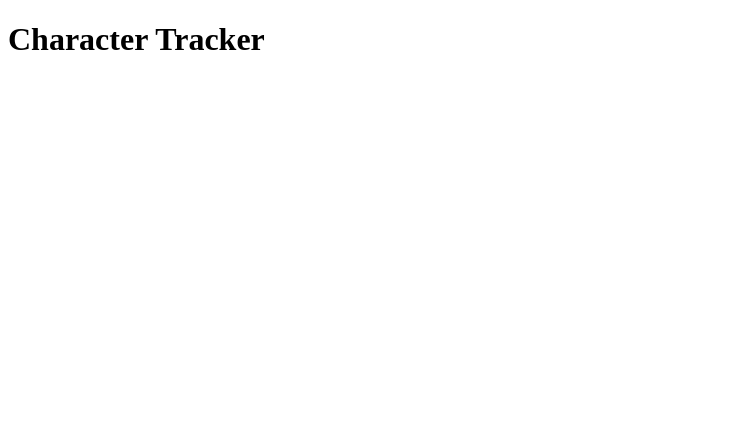
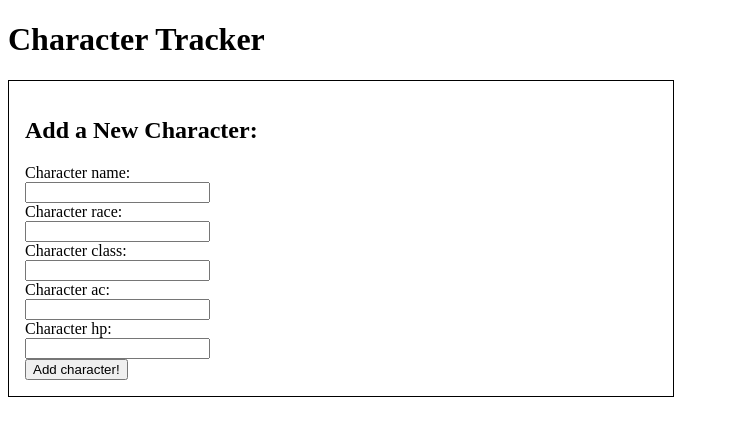
Before and after one commit to khalidwilliams/docker-trial, a React app in the folder character-tracker-ui/: page / in a window 1280 px wide. Shown: the whole page, without its empty margins (0-729 px from the left). Built offline with nearby package versions, Linux system fonts and the light colour scheme; some packages are replaced by stand-ins of ours.

Commit message:
Add character form

```diff
--- a/character-tracker-ui/src/App/App.js
+++ b/character-tracker-ui/src/App/App.js
@@ -1,12 +1,20 @@
 import { hot } from 'react-hot-loader/root';
 import React, {useState} from 'react';
 import Characters from '../Characters/Characters';
+import CharacterForm from '../CharacterForm/CharacterForm';
 
 const App = () => {
-  const [ characters, addCharacter ] = useState([]);
+  const [ characters, addCharacterToState ] = useState([]);
+
+  const addCharacter = (newCharacter) => {
+    const newCharacters = [...characters, newCharacter];
+    addCharacterToState(newCharacters)
+  }
+
   return (
     <main>
       <h1>Character Tracker</h1>
+      <CharacterForm currentCharacters={characters} addCharacter={addCharacter}/>
       <Characters characters={characters}/>
     </main>
   )
--- a/character-tracker-ui/src/Character/Character.css
+++ b/character-tracker-ui/src/Character/Character.css
@@ -3,3 +3,9 @@ p {
   margin: 2px;
   border: 1px solid black;
 }
+
+article {
+  margin: 2em;
+  border: solid 1px black;
+
+}
--- /dev/null
+++ b/character-tracker-ui/src/CharacterForm/CharacterForm.css
@@ -0,0 +1,9 @@
+form {
+  border: 1px black solid;
+  padding: 1em;
+  width: 50%;
+}
+
+label, input {
+  display: block;
+}
--- a/character-tracker-ui/src/CharacterForm/CharacterForm.js
+++ b/character-tracker-ui/src/CharacterForm/CharacterForm.js
@@ -0,0 +1,47 @@
+import React, { useState } from 'react';
+import './CharacterForm.css';
+
+const CharacterForm = ({currentCharacters, addCharacter}) => {
+  const initialState = {
+    name: '',
+    race: '',
+    characterClass: '',
+    ac: '',
+    hp: ''
+  }
+
+  const [formState, updateState] = useState(initialState)
+
+  const handleChange = (event) => {
+    const newState = {...formState};
+
+    newState[event.target.name] = event.target.value;
+
+    updateState(newState);
+  }
+
+  const addNewCharacter = (event) => {
+    event.preventDefault();
+    addCharacter(formState);
+    updateState(initialState);
+  }
+
+  return (
+    <form>
+      <h2>Add a New Character:</h2>
+      <label htmlFor="name">Character name:</label>
+      <input onChange={handleChange} id="name" type="text" name="name" value={formState.name}/>
+      <label htmlFor="race">Character race:</label>
+      <input onChange={handleChange} id="race" type="text" name="race" value={formState.race}/>
+      <label htmlFor="characterClass">Character class:</label>
+      <input onChange={handleChange} id="characterClass" type="text" name="characterClass" value={formState.characterClass}/>
+      <label htmlFor="ac">Character ac:</label>
+      <input onChange={handleChange} id="ac" type="text" name="ac" value={formState.ac}/>
+      <label htmlFor="hp">Character hp:</label>
+      <input onChange={handleChange} id="hp" type="text" name="hp" value={formState.hp}/>
+      <button onClick={addNewCharacter}>Add character!</button>
+    </form>
+  )
+}
+
+export default CharacterForm;
--- /dev/null
+++ b/character-tracker-ui/src/Characters/Characters.css
@@ -0,0 +1,3 @@
+section {
+  display: flex;
+}
--- a/character-tracker-ui/src/Characters/Characters.js
+++ b/character-tracker-ui/src/Characters/Characters.js
@@ -1,4 +1,5 @@
 import React from 'react';
+import './Characters.css';
 import Character from '../Character/Character';
 
 const Characters = ({ characters }) => {
```
